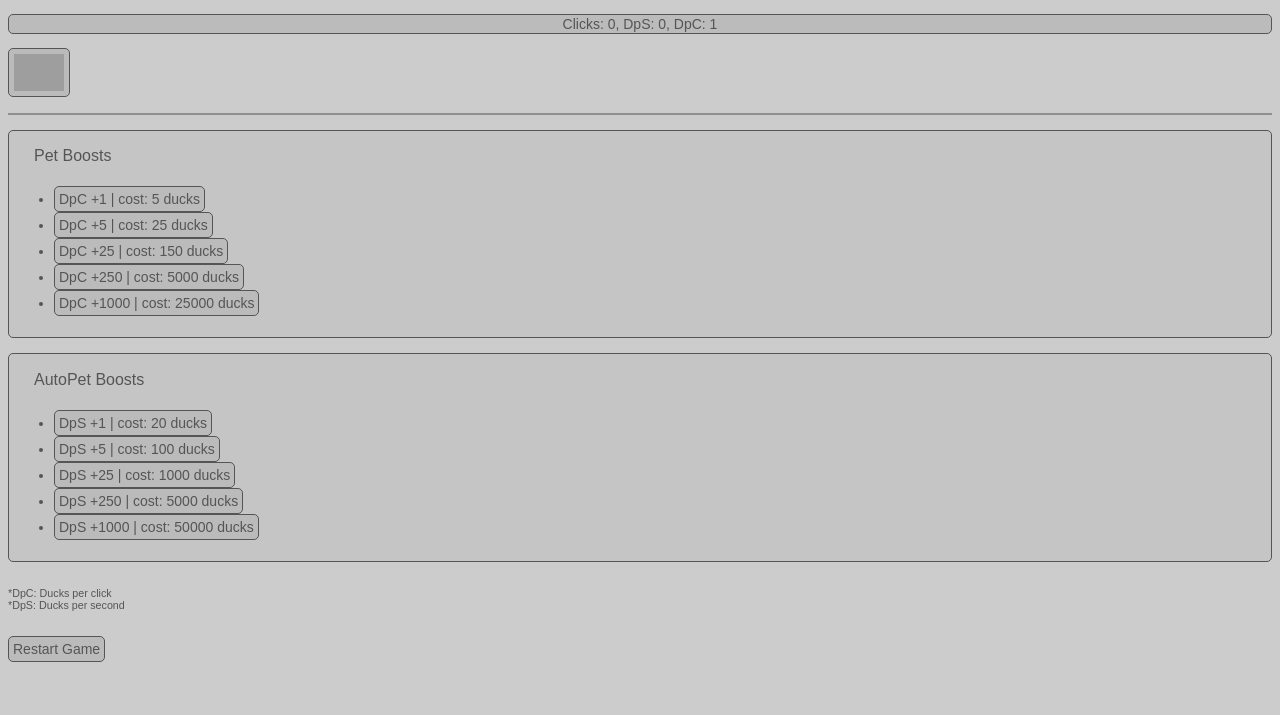
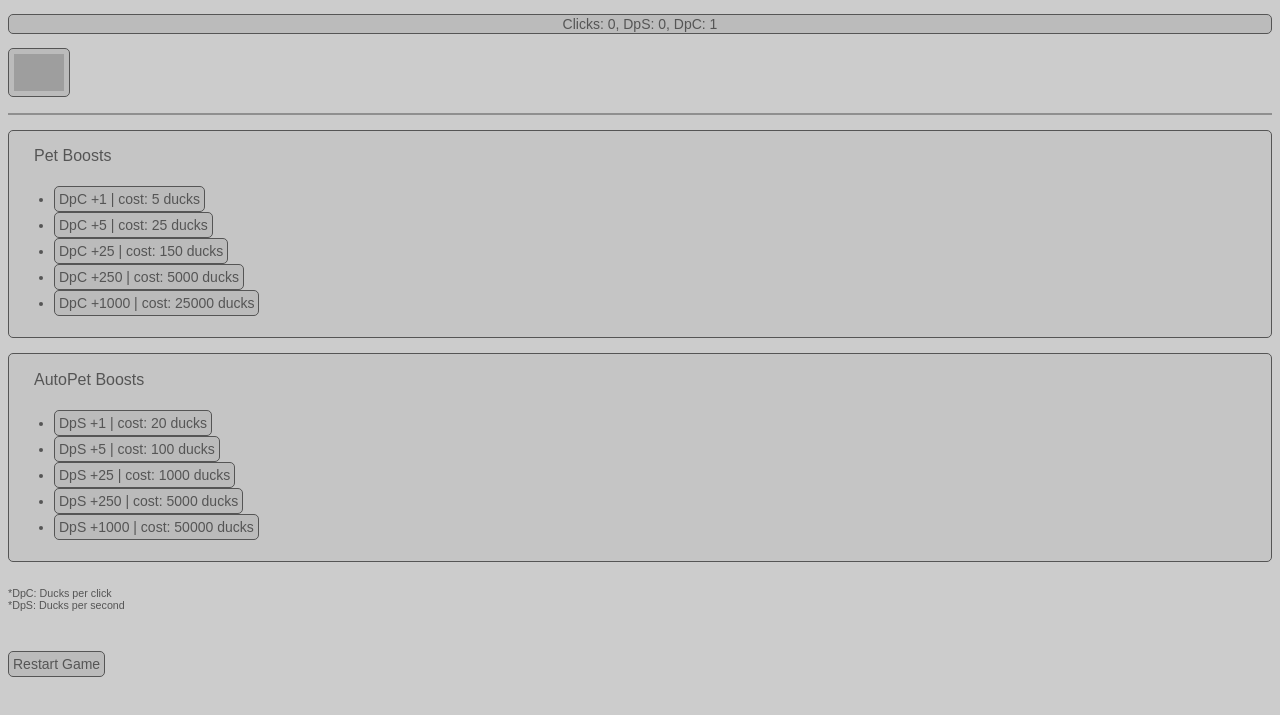
Before and after one commit to Calamital/Calamitals-Duck-Clicker, a plain HTML site: page index.html in a window 1280 px wide. Shown: the part 51-766 px from the top of the page. Drawn offline with Linux system fonts and the light colour scheme; grey boxes are pictures that could not be loaded.

Commit message:
Update style.css

```diff
--- a/style.css
+++ b/style.css
@@ -26,7 +26,7 @@ hr {
   border: 0px;
 }
 .end-button {
-  text-align: center;
+  margin: 15px 0px 0px 0px;
 }
 h3 {
   text-align: center;
```
